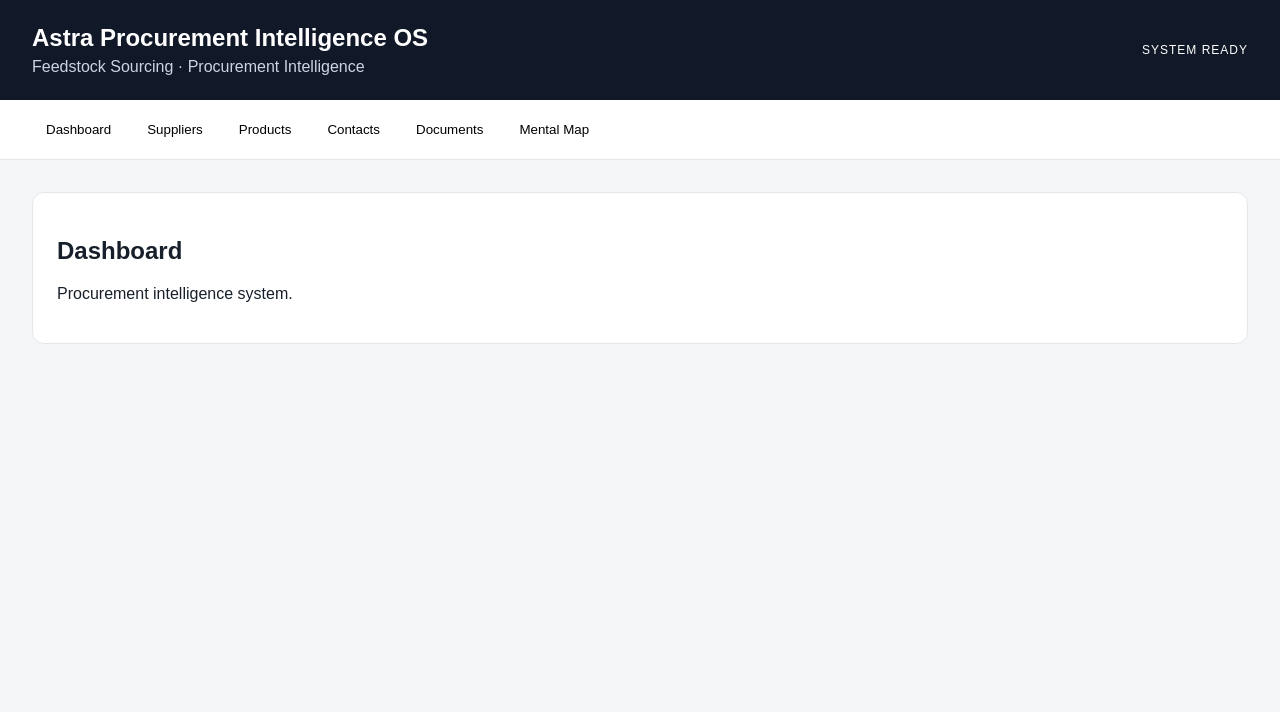
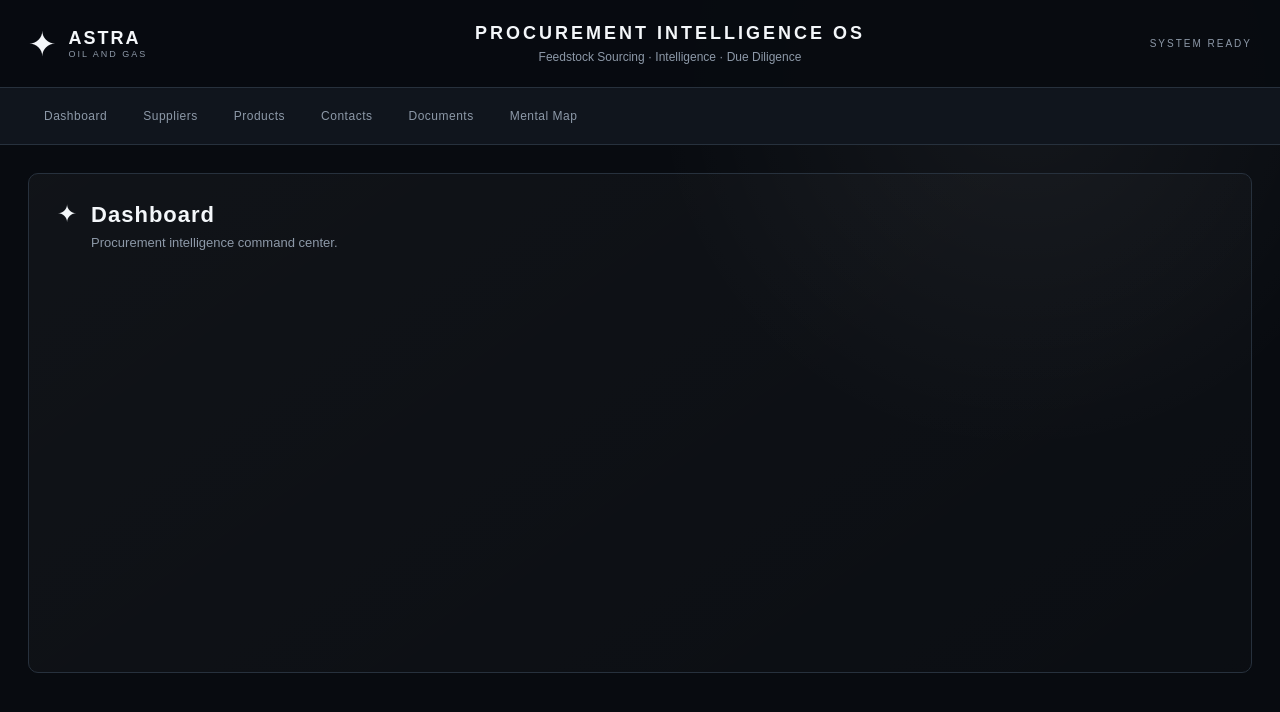
Before and after one commit to leonardoquinteroventas-glitch/astra-oil-and-gas, a website: page astra-procurement-os/index.html in a window 1280 px wide. Drawn offline with Linux system fonts and the light colour scheme.

Commit message:
index.html

```diff
--- a/astra-procurement-os/app.js
+++ b/astra-procurement-os/app.js
@@ -6,7 +6,7 @@ function initializeApp() {
     setupNavigation();
     updateSystemStatus("SYSTEM READY");
 
-    console.log("Astra Procurement Intelligence OS iniciado.");
+    console.log(`${ASTRA_CONFIG.companyName} — ${ASTRA_CONFIG.appName}`);
 }
 
 function setupNavigation() {
--- a/astra-procurement-os/config.js
+++ b/astra-procurement-os/config.js
@@ -1,4 +1,11 @@
 const ASTRA_CONFIG = {
     appName: "Astra Procurement Intelligence OS",
-    environment: "development"
+    companyName: "Astra Oil and Gas",
+    website: "https://astraoilandgas.com",
+    environment: "development",
+
+    brand: {
+        logoUrl: "https://astraoilandgas.com",
+        accentSymbol: "✦"
+    }
 };
--- a/astra-procurement-os/index.html
+++ b/astra-procurement-os/index.html
@@ -14,50 +14,103 @@
     <div class="app-shell">
 
         <header class="app-header">
-            <div>
-                <h1>Astra Procurement Intelligence OS</h1>
-                <p>Feedstock Sourcing · Procurement Intelligence</p>
+
+            <a
+                class="brand"
+                href="https://astraoilandgas.com"
+                target="_blank"
+                rel="noopener noreferrer"
+            >
+                <div class="brand-mark">✦</div>
+
+                <div class="brand-text">
+                    <strong>ASTRA</strong>
+                    <span>OIL AND GAS</span>
+                </div>
+            </a>
+
+            <div class="header-center">
+                <h1>PROCUREMENT INTELLIGENCE OS</h1>
+                <p>Feedstock Sourcing · Intelligence · Due Diligence</p>
             </div>
 
             <div id="systemStatus" class="system-status">
-                SYSTEM INITIALIZING
+                SYSTEM READY
             </div>
+
         </header>
 
         <nav class="main-nav">
+
             <button data-page="dashboard">Dashboard</button>
             <button data-page="suppliers">Suppliers</button>
             <button data-page="products">Products</button>
             <button data-page="contacts">Contacts</button>
             <button data-page="documents">Documents</button>
             <button data-page="map">Mental Map</button>
+
         </nav>
 
         <main id="app">
 
             <section id="page-dashboard" class="page">
+                <div class="page-title">
+                    <span>✦</span>
+                    <div>
                         <h2>Dashboard</h2>
-                <p>Procurement intelligence system.</p>
+                        <p>Procurement intelligence command center.</p>
+                    </div>
+                </div>
             </section>
 
             <section id="page-suppliers" class="page hidden">
+                <div class="page-title">
+                    <span>✦</span>
+                    <div>
                         <h2>Suppliers</h2>
+                        <p>Real suppliers · Real operations · Real evidence.</p>
+                    </div>
+                </div>
             </section>
 
             <section id="page-products" class="page hidden">
+                <div class="page-title">
+                    <span>✦</span>
+                    <div>
                         <h2>Products</h2>
+                        <p>Feedstocks, specifications and availability.</p>
+                    </div>
+                </div>
             </section>
 
             <section id="page-contacts" class="page hidden">
+                <div class="page-title">
+                    <span>✦</span>
+                    <div>
                         <h2>Contacts</h2>
+                        <p>Commercial and technical relationships.</p>
+                    </div>
+                </div>
             </section>
 
             <section id="page-documents" class="page hidden">
+                <div class="page-title">
+                    <span>✦</span>
+                    <div>
                         <h2>Documents</h2>
+                        <p>Evidence, certifications and due diligence.</p>
+                    </div>
+                </div>
             </section>
 
             <section id="page-map" class="page hidden">
+                <div class="page-title">
+                    <span>✦</span>
+                    <div>
                         <h2>Mental Map</h2>
+                        <p>Supplier intelligence network.</p>
+                    </div>
+                </div>
             </section>
 
         </main>
--- a/astra-procurement-os/styles.css
+++ b/astra-procurement-os/styles.css
@@ -1,3 +1,14 @@
+:root {
+    --astra-black: #080b10;
+    --astra-dark: #10151d;
+    --astra-panel: #151b24;
+    --astra-border: #27313d;
+    --astra-text: #f4f7fa;
+    --astra-muted: #8d99a8;
+    --astra-accent: #ffffff;
+    --astra-glow: rgba(255, 255, 255, 0.12);
+}
+
 * {
     box-sizing: border-box;
 }
@@ -11,69 +22,176 @@ body {
 
 body {
     font-family: Arial, Helvetica, sans-serif;
-    background: #f4f6f8;
-    color: #17202a;
+    background:
+        radial-gradient(
+            circle at 80% 10%,
+            rgba(255, 255, 255, 0.05),
+            transparent 30%
+        ),
+        var(--astra-black);
+    color: var(--astra-text);
 }
 
 .app-shell {
     min-height: 100vh;
 }
 
+/* ============================================================
+   HEADER
+   ============================================================ */
+
 .app-header {
-    display: flex;
-    justify-content: space-between;
+    min-height: 88px;
+    display: grid;
+    grid-template-columns: 240px 1fr 180px;
     align-items: center;
-    padding: 24px 32px;
-    background: #111827;
-    color: white;
+    gap: 24px;
+
+    padding: 18px 28px;
+
+    background: rgba(8, 11, 16, 0.96);
+    border-bottom: 1px solid var(--astra-border);
 }
 
-.app-header h1 {
-    margin: 0 0 6px;
-    font-size: 24px;
+.brand {
+    display: flex;
+    align-items: center;
+    gap: 12px;
+
+    color: var(--astra-text);
+    text-decoration: none;
 }
 
-.app-header p {
+.brand-mark {
+    font-size: 34px;
+    line-height: 1;
+}
+
+.brand-text {
+    display: flex;
+    flex-direction: column;
+    letter-spacing: 2px;
+}
+
+.brand-text strong {
+    font-size: 18px;
+}
+
+.brand-text span {
+    font-size: 9px;
+    color: var(--astra-muted);
+}
+
+.header-center {
+    text-align: center;
+}
+
+.header-center h1 {
     margin: 0;
-    color: #cbd5e1;
+    font-size: 18px;
+    letter-spacing: 3px;
+}
+
+.header-center p {
+    margin: 6px 0 0;
+    color: var(--astra-muted);
+    font-size: 12px;
 }
 
 .system-status {
-    font-size: 12px;
-    letter-spacing: 1px;
+    text-align: right;
+    font-size: 10px;
+    letter-spacing: 2px;
+    color: var(--astra-muted);
 }
+
+/* ============================================================
+   NAVIGATION
+   ============================================================ */
 
 .main-nav {
     display: flex;
-    gap: 8px;
-    padding: 12px 32px;
-    background: white;
-    border-bottom: 1px solid #e5e7eb;
+    gap: 4px;
+
+    padding: 10px 28px;
+
+    background: var(--astra-dark);
+    border-bottom: 1px solid var(--astra-border);
 }
 
 .main-nav button {
-    border: 0;
+    border: 1px solid transparent;
     background: transparent;
-    padding: 10px 14px;
+    color: var(--astra-muted);
+
+    padding: 10px 15px;
+
     cursor: pointer;
-    border-radius: 8px;
+    border-radius: 6px;
+
+    font-size: 12px;
+    letter-spacing: 0.5px;
+
+    transition: 0.2s ease;
 }
 
 .main-nav button:hover {
-    background: #f1f5f9;
+    color: var(--astra-text);
+    background: var(--astra-panel);
+    border-color: var(--astra-border);
 }
 
+/* ============================================================
+   MAIN
+   ============================================================ */
+
 main {
-    padding: 32px;
+    padding: 28px;
 }
 
 .page {
-    background: white;
-    border: 1px solid #e5e7eb;
-    border-radius: 12px;
-    padding: 24px;
+    min-height: 500px;
+
+    background:
+        linear-gradient(
+            145deg,
+            rgba(255, 255, 255, 0.035),
+            rgba(255, 255, 255, 0.01)
+        );
+
+    border: 1px solid var(--astra-border);
+    border-radius: 10px;
+
+    padding: 28px;
 }
 
 .hidden {
     display: none;
 }
+
+/* ============================================================
+   PAGE TITLES
+   ============================================================ */
+
+.page-title {
+    display: flex;
+    align-items: flex-start;
+    gap: 14px;
+}
+
+.page-title > span {
+    font-size: 24px;
+    line-height: 1;
+}
+
+.page-title h2 {
+    margin: 0;
+    font-size: 22px;
+    letter-spacing: 1px;
+}
+
+.page-title p {
+    margin: 7px 0 0;
+    color: var(--astra-muted);
+    font-size: 13px;
+}
```
Lines whose indentation alone changed are shown as unchanged.
